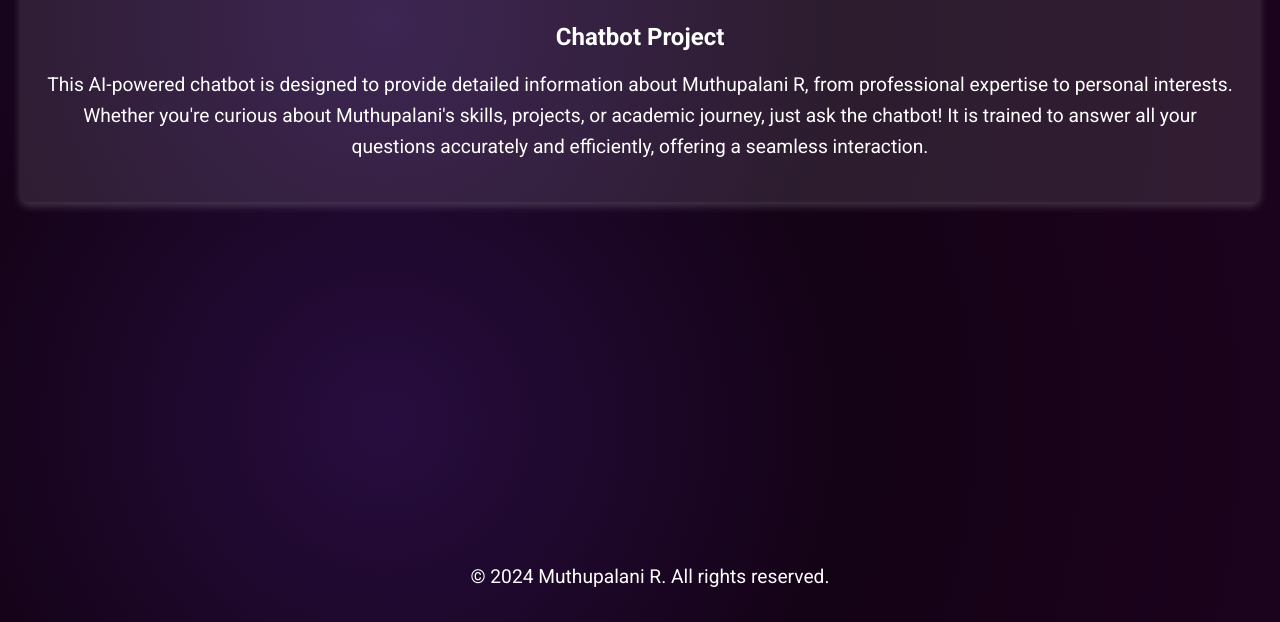
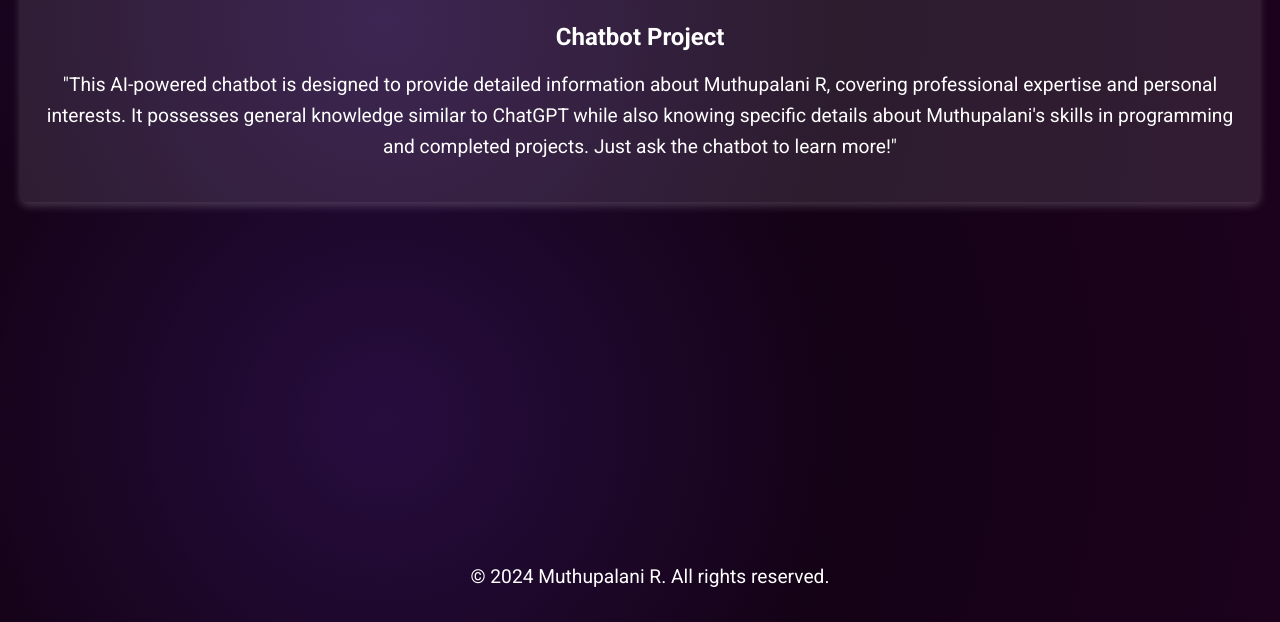
Before and after one commit to Muthupalani/Portfolio, a plain HTML site: page chatbot.html in a window 1280 px wide. Shown: the part 178-800 px from the top of the page. Drawn offline with Linux system fonts and the light colour scheme.

Commit message:
update contents

```diff
--- a/chatbot.html
+++ b/chatbot.html
@@ -107,9 +107,9 @@
     <div class="container">
         <section class="chatbot-section">
             <h2>Chatbot Project</h2>
-            <p>This AI-powered chatbot is designed to provide detailed information about Muthupalani R,
-                from professional expertise to personal interests. Whether you're curious about Muthupalani's skills, projects,
-                or academic journey, just ask the chatbot! It is trained to answer all your questions accurately and efficiently, offering a seamless interaction.</p>
+            <p>"This AI-powered chatbot is designed to provide detailed information about Muthupalani R, covering professional expertise and personal interests.
+                 It possesses general knowledge similar to ChatGPT while also knowing specific details about Muthupalani's skills in programming and completed projects.
+                  Just ask the chatbot to learn more!"</p>
         </section>
     </div>
     <footer>
```
